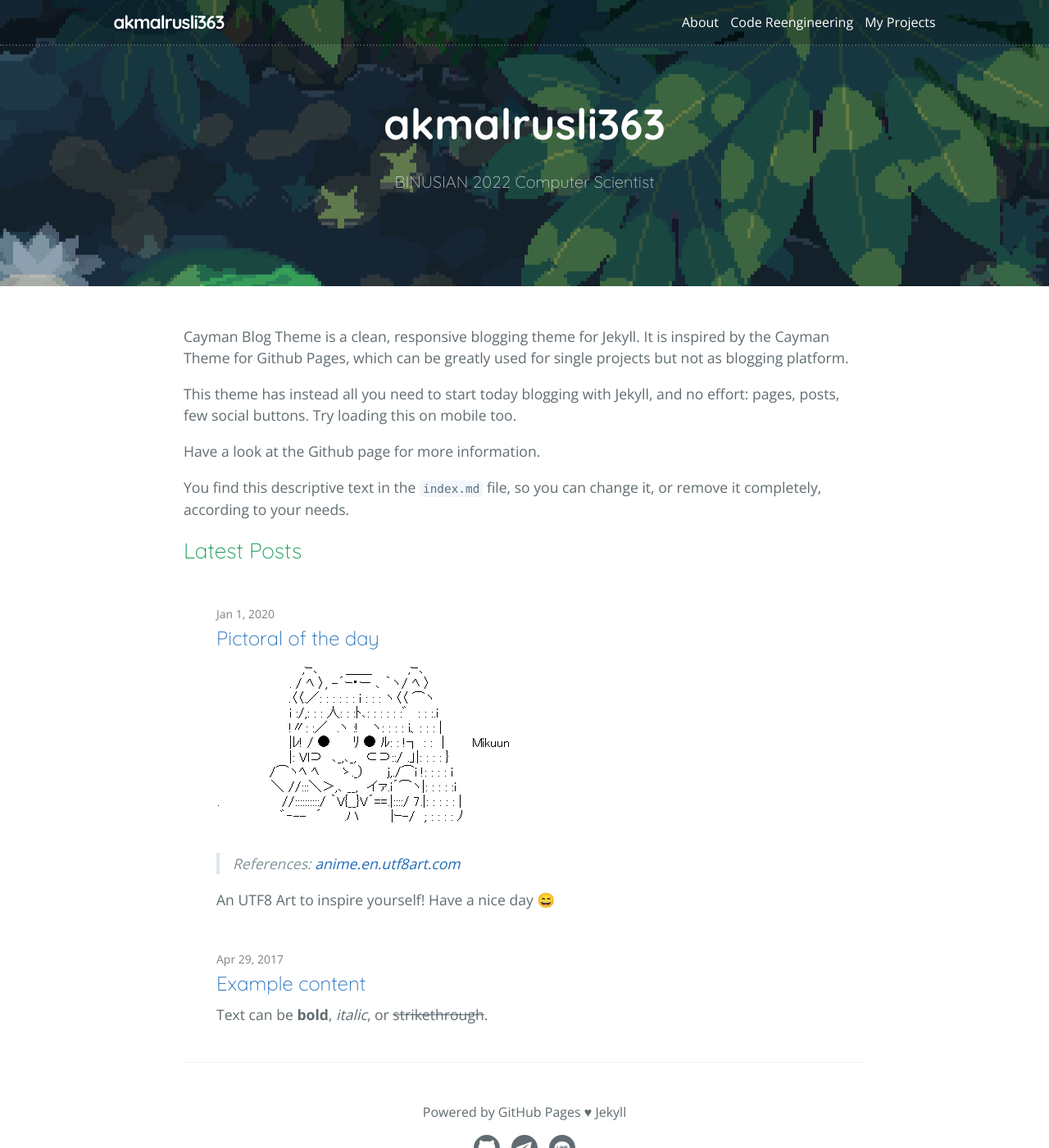
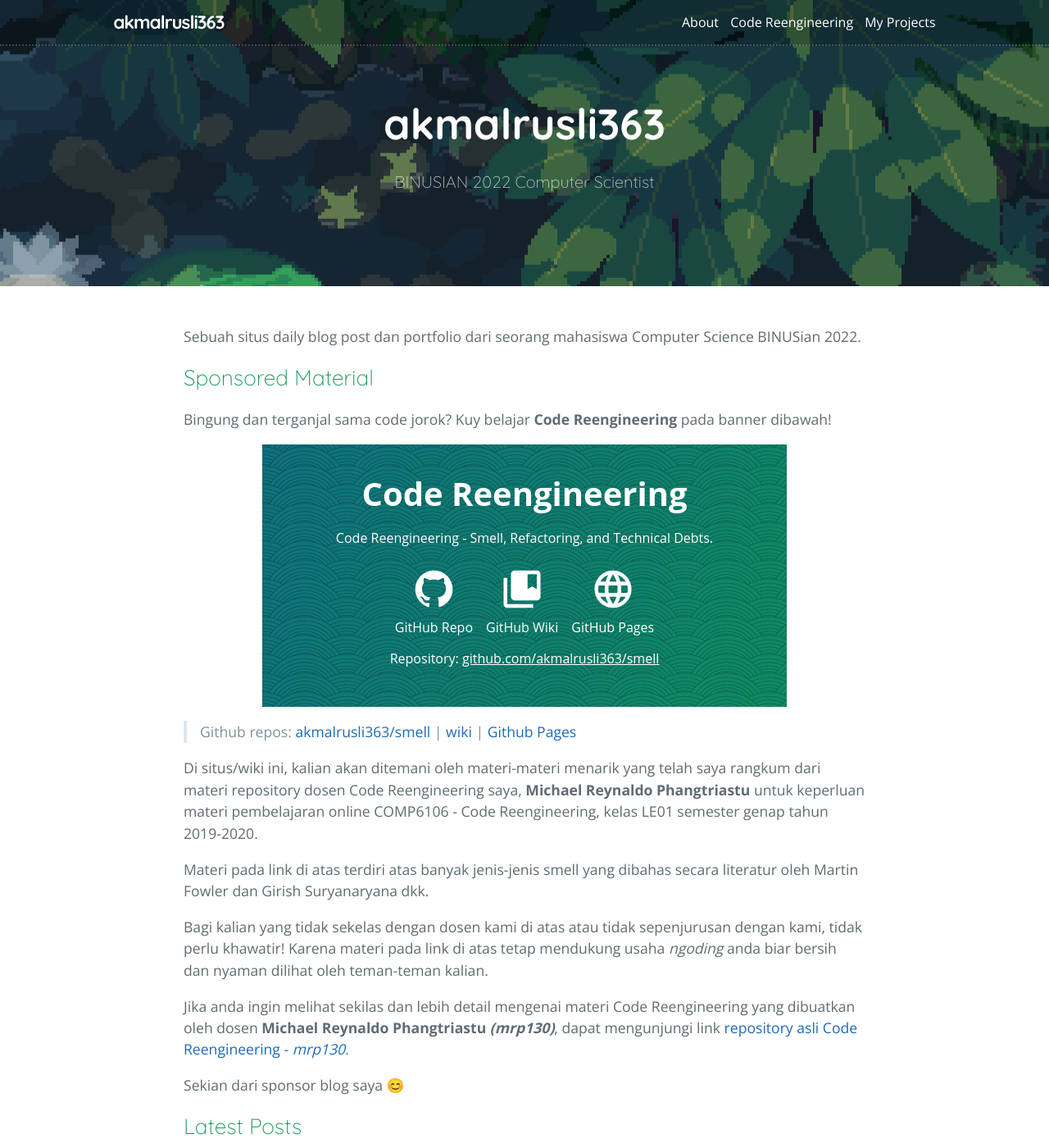
Before and after one commit to akmalrusli363/akmalrusli363.github.io, a Jekyll site: the page built from index.md, in a window 1280 px wide and 1400 px high. Shown: the whole window at 82% size. Built offline with Jekyll 4.4.1, drawn with Linux system fonts in a browser that asks for light colours; emoji names are drawn with the system emoji font.

Commit message:
Update materi sponsor

```diff
--- a/index.md
+++ b/index.md
@@ -8,10 +8,24 @@
 layout: home
 ---
 
-Cayman Blog Theme is a clean, responsive blogging theme for Jekyll. It is inspired by the Cayman Theme for Github Pages, which can be greatly used for single projects but not as blogging platform.
+Sebuah situs daily blog post dan portfolio dari seorang mahasiswa Computer Science BINUSian 2022.
 
-This theme has instead all you need to start today blogging with Jekyll, and no effort: pages, posts, few social buttons. Try loading this on mobile too.
+## Sponsored Material
 
-Have a look at the Github page for more information.
+Bingung dan terganjal sama code jorok? Kuy belajar **Code Reengineering** pada banner dibawah!
 
-You find this descriptive text in the `index.md` file, so you can change it, or remove it completely, according to your needs.
+[![Code Reengineering Banner](assets/resources/repo-smell.png#center "Code Reengineering")](https://akmalrusli363.github.io/smell)
+
+> Github repos: [akmalrusli363/smell](https://github.com/akmalrusli363/smell)
+| [wiki](https://github.com/akmalrusli363/smell/wiki)
+| [Github Pages](https://akmalrusli363.github.io/smell)
+
+Di situs/wiki ini, kalian akan ditemani oleh materi-materi menarik yang telah saya rangkum dari materi repository dosen Code Reengineering saya, **Michael Reynaldo Phangtriastu** untuk keperluan materi pembelajaran online COMP6106 - Code Reengineering, kelas LE01 semester genap tahun 2019-2020.
+
+Materi pada link di atas terdiri atas banyak jenis-jenis smell yang dibahas secara literatur oleh Martin Fowler dan Girish Suryanaryana dkk.
+
+Bagi kalian yang tidak sekelas dengan dosen kami di atas atau tidak sepenjurusan dengan kami, tidak perlu khawatir! Karena materi pada link di atas tetap mendukung usaha *ngoding* anda biar bersih dan nyaman dilihat oleh teman-teman kalian.
+
+Jika anda ingin melihat sekilas dan lebih detail mengenai materi Code Reengineering yang dibuatkan oleh dosen **Michael Reynaldo Phangtriastu _(mrp130)_**, dapat mengunjungi link [repository asli Code Reengineering - *mrp130*](https://github.com/mrp130/smell/).
+
+Sekian dari sponsor blog saya :blush:
```
Also changed, not shown: about.md (+8 -2 lines), projects.md (+10 -0 lines), assets/resources/bukan-easter-egg.jpg (added).
